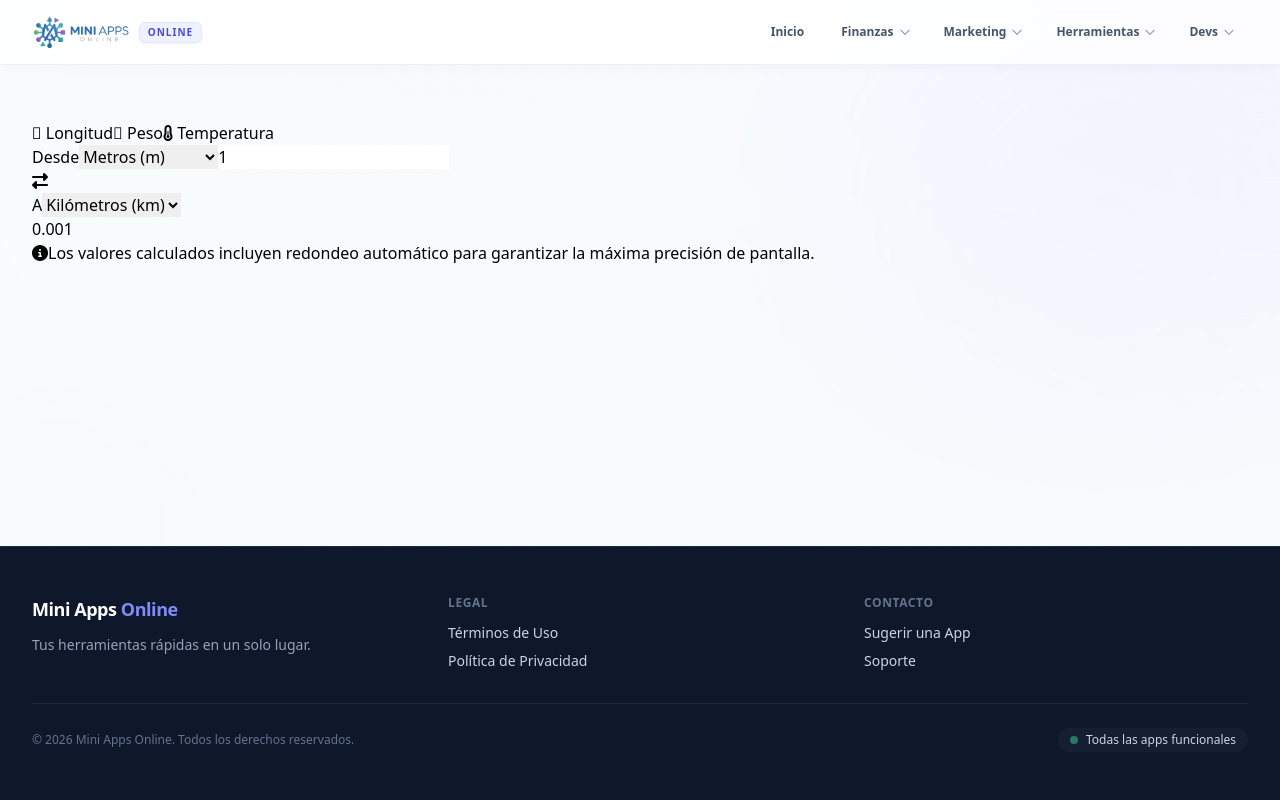
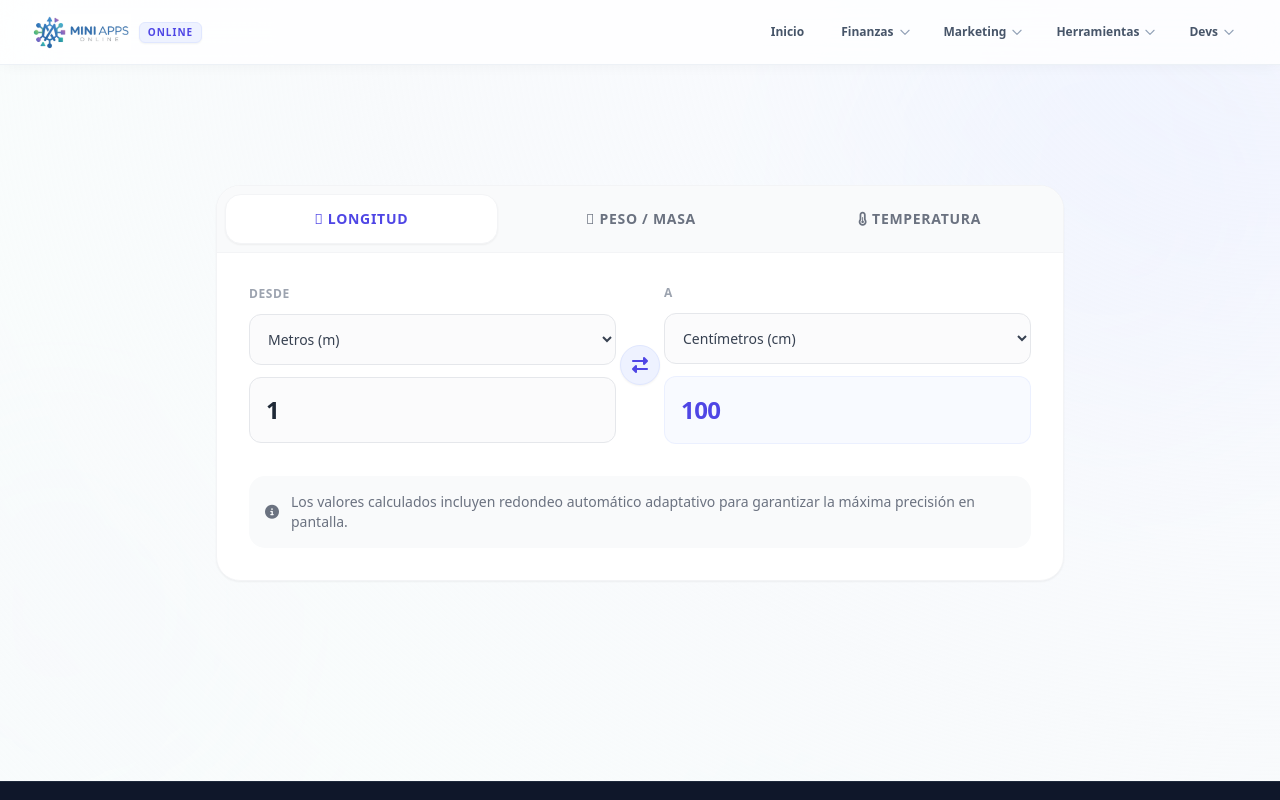
Before and after one commit to JORDYROJAS93/mini-apps-online, an Angular app: page /conversor-unidades in a window 1280 px wide. Shown: the top 800 px of the page. Built offline with nearby package versions, Linux system fonts and the light colour scheme.

Commit message:
Mejorando las unidads de conversion

```diff
--- a/src/app/tools/herramientas/unit-converter/unit-converter.css
+++ b/src/app/tools/herramientas/unit-converter/unit-converter.css
@@ -0,0 +1,74 @@
+.converter-container {
+  @apply max-w-4xl mx-auto my-10 p-4 sm:p-6;
+}
+
+.converter-card {
+  @apply bg-white rounded-3xl shadow-sm border border-gray-100 overflow-hidden;
+}
+
+.category-tabs-wrapper {
+  /* Le quitamos el scrollbar-none de aquí */
+  @apply flex bg-gray-50 border-b border-gray-100 p-2 gap-2 overflow-x-auto snap-x;
+}
+
+.category-tab-btn {
+  @apply flex-1 min-w-[140px] py-3.5 px-4 rounded-2xl text-xs sm:text-sm transition-all duration-200 uppercase tracking-wider font-semibold text-center whitespace-nowrap snap-center;
+}
+
+.tab-active {
+  @apply bg-white text-indigo-600 shadow-sm border border-gray-100;
+}
+
+.tab-inactive {
+  @apply text-gray-500 hover:bg-gray-100/70 hover:text-gray-700;
+}
+
+.converter-body {
+  @apply p-6 sm:p-8 space-y-8;
+}
+
+/* Grid responsivo: Se apila en teléfonos y se pone en fila en PCs */
+.converter-grid {
+  @apply grid grid-cols-1 md:grid-cols-2 gap-6 md:gap-12 items-center relative;
+}
+
+.input-block {
+  @apply space-y-3 w-full;
+}
+
+.block-label {
+  @apply block text-xs font-bold text-gray-400 uppercase tracking-wider;
+}
+
+.select-field {
+  @apply w-full p-3.5 bg-gray-50/70 border border-gray-200 rounded-xl focus:outline-none focus:border-indigo-500 focus:ring-2 focus:ring-indigo-100 outline-none text-gray-700 font-medium text-sm transition duration-200;
+}
+
+.input-field {
+  @apply w-full p-4 bg-gray-50/70 border border-gray-200 rounded-xl text-2xl font-bold text-gray-800 focus:outline-none focus:border-indigo-500 focus:ring-2 focus:ring-indigo-100 outline-none transition duration-200;
+}
+
+/* Adaptación del icono intermedio para que rote en móviles correctamente */
+.divider-icon-zone {
+  @apply flex md:absolute left-1/2 top-1/2 md:-translate-x-1/2 md:-translate-y-1/2 justify-center items-center z-10 my-1 md:my-0;
+}
+
+.circle-icon {
+  @apply bg-indigo-50 text-indigo-600 w-10 h-10 rounded-full border border-indigo-100 flex items-center justify-center shadow-sm;
+}
+
+.result-display-field {
+  @apply w-full p-4 bg-indigo-50/40 border border-indigo-100/50 rounded-xl text-2xl font-black text-indigo-600 min-h-[68px] flex items-center tracking-tight overflow-x-auto;
+}
+
+.info-footer-box {
+  @apply bg-gray-50 p-4 rounded-2xl flex items-start sm:items-center gap-3 text-xs sm:text-sm text-gray-500 leading-relaxed;
+}
+/* Ocultar la barra de scroll específicamente en este componente */
+.category-tabs-wrapper::-webkit-scrollbar {
+  display: none;
+}
+.category-tabs-wrapper {
+  -ms-overflow-style: none;
+  scrollbar-width: none;
+}
--- a/src/app/tools/herramientas/unit-converter/unit-converter.html
+++ b/src/app/tools/herramientas/unit-converter/unit-converter.html
@@ -1,54 +1,56 @@
-<div class="max-w-4xl mx-auto my-10 p-4">
-  <div class="bg-white rounded-3xl shadow-sm border border-gray-100 overflow-hidden">
+<div class="converter-container">
+  <div class="converter-card">
 
-    <div class="flex bg-gray-50 border-b border-gray-100 p-2 gap-2">
+    <div class="category-tabs-wrapper">
       <button
         *ngFor="let cat of categorias"
         (click)="categoriaSeleccionada = cat; onCategoriaChange()"
         [ngClass]="{
-          'bg-white text-blue-600 shadow-sm font-bold': categoriaSeleccionada === cat,
-          'text-gray-500 hover:bg-gray-100': categoriaSeleccionada !== cat
+          'tab-active': categoriaSeleccionada === cat,
+          'tab-inactive': categoriaSeleccionada !== cat
         }"
-        class="flex-1 py-3 px-4 rounded-2xl text-sm transition-all duration-200 uppercase tracking-wider font-medium text-center">
+        class="category-tab-btn">
         <i class="mr-2" [ngClass]="{
           'fa-solid fa-ruler': cat === 'Longitud',
-          'fa-solid fa-weight-hanging': cat === 'Peso',
+          'fa-solid fa-weight-hanging': cat === 'Peso / Masa',
           'fa-solid fa-temperature-half': cat === 'Temperatura'
         }"></i>
         {{ cat }}
       </button>
     </div>
 
-    <div class="p-8 space-y-8">
-      <div class="grid grid-cols-1 md:grid-cols-2 gap-8 items-center relative">
+    <div class="converter-body">
+      <div class="converter-grid">
 
-        <div class="space-y-3">
-          <label class="block text-xs font-bold text-gray-400 uppercase tracking-wider">Desde</label>
-          <select [(ngModel)]="unidadOrigen" (change)="convertir()" class="w-full p-3 bg-gray-50 border border-gray-200 rounded-xl focus:ring-2 focus:ring-blue-500 outline-none text-gray-700 font-medium">
+        <div class="input-block">
+          <label class="block-label">Desde</label>
+          <select [(ngModel)]="unidadOrigen" (change)="convertir()" class="select-field">
             <option *ngFor="let uni of unidadesPorCategoria[categoriaSeleccionada]" [value]="uni">{{ uni }}</option>
           </select>
-          <input type="number" [(ngModel)]="valorOrigen" (input)="convertir()" class="w-full p-4 bg-gray-50 border border-gray-200 rounded-xl text-2xl font-bold text-gray-800 focus:ring-2 focus:ring-blue-500 outline-none" placeholder="0">
+          <input type="number" [(ngModel)]="valorOrigen" (input)="convertir()" class="input-field" placeholder="0">
         </div>
 
-        <div class="hidden md:flex absolute left-1/2 top-1/2 -translate-x-1/2 -translate-y-1/2 bg-blue-50 text-blue-600 w-10 h-10 rounded-full border border-blue-100 items-center justify-center shadow-sm z-10">
-          <i class="fa-solid fa-right-left"></i>
-        </div>
+        <div class="divider-icon-zone">
+  <div (click)="intercambiarUnidades()" class="circle-icon cursor-pointer hover:bg-indigo-100 transition-colors duration-150" title="Intercambiar unidades">
+    <i class="fa-solid fa-right-left rotate-90 md:rotate-0"></i>
+  </div>
+</div>
 
-        <div class="space-y-3">
-          <label class="block text-xs font-bold text-gray-400 uppercase tracking-wider">A</label>
-          <select [(ngModel)]="unidadDestino" (change)="convertir()" class="w-full p-3 bg-gray-50 border border-gray-200 rounded-xl focus:ring-2 focus:ring-blue-500 outline-none text-gray-700 font-medium">
+        <div class="input-block">
+          <label class="block-label">A</label>
+          <select [(ngModel)]="unidadDestino" (change)="convertir()" class="select-field">
             <option *ngFor="let uni of unidadesPorCategoria[categoriaSeleccionada]" [value]="uni">{{ uni }}</option>
           </select>
-          <div class="w-full p-4 bg-blue-50/50 border border-blue-100/50 rounded-xl text-2xl font-black text-blue-600 min-h-[64px] flex items-center">
+          <div class="result-display-field">
             {{ valorDestino }}
           </div>
         </div>
 
       </div>
 
-      <div class="bg-gray-50 p-4 rounded-2xl flex items-center gap-3 text-sm text-gray-500">
-        <i class="fa-solid fa-circle-info text-blue-500"></i>
-        <span>Los valores calculados incluyen redondeo automático para garantizar la máxima precisión de pantalla.</span>
+      <div class="info-footer-box">
+        <i class="fa-solid fa-circle-info text-indigo-500 text-base"></i>
+        <span>Los valores calculados incluyen redondeo automático adaptativo para garantizar la máxima precisión en pantalla.</span>
       </div>
     </div>
 
--- a/src/app/tools/herramientas/unit-converter/unit-converter.ts
+++ b/src/app/tools/herramientas/unit-converter/unit-converter.ts
@@ -1,7 +1,6 @@
+import { Component } from '@angular/core';
 import { CommonModule } from '@angular/common';
-import { Component } from '@angular/core';
 import { FormsModule } from '@angular/forms';
-
 
 interface UnidadesDiccionario {
   [key: string]: { [unidad: string]: number };
@@ -12,38 +11,51 @@ interface UnidadesDiccionario {
   standalone: true,
   imports: [CommonModule, FormsModule],
   templateUrl: './unit-converter.html',
-  styleUrl: './unit-converter.css',
+  styleUrls: ['./unit-converter.css'],
 })
 export class UnitConverterComponent {
-  categorias = ['Longitud', 'Peso', 'Temperatura'];
+  categorias = ['Longitud', 'Peso / Masa', 'Temperatura'];
   categoriaSeleccionada = 'Longitud';
 
-  // Unidades disponibles por categoría
+  // Más de 10 unidades populares por categoría
   unidadesPorCategoria: { [key: string]: string[] } = {
-    Longitud: ['Metros (m)', 'Kilómetros (km)', 'Millas (mi)', 'Pies (ft)', 'Pulgadas (in)'],
-    Peso: ['Kilogramos (kg)', 'Gramos (g)', 'Libras (lb)', 'Onzas (oz)'],
+    Longitud: [
+      'Metros (m)', 'Kilómetros (km)', 'Centímetros (cm)', 'Milímetros (mm)',
+      'Millas (mi)', 'Yardas (yd)', 'Pies (ft)', 'Pulgadas (in)', 'Millas Náuticas (NM)'
+    ],
+    'Peso / Masa': [
+      'Kilogramos (kg)', 'Gramos (g)', 'Miligramos (mg)', 'Libras (lb)',
+      'Onzas (oz)', 'Toneladas Métricas (t)', 'Quilates (ct)'
+    ],
     Temperatura: ['Celsius (°C)', 'Fahrenheit (°F)', 'Kelvin (K)']
   };
 
   unidadOrigen = 'Metros (m)';
-  unidadDestino = 'Kilómetros (km)';
+  unidadDestino = 'Centímetros (cm)';
   valorOrigen: number = 1;
-  valorDestino: number = 0.001;
+  valorDestino: number = 100;
 
-  // Factores de conversión usando una unidad base (m para longitud, kg para peso)
+  // Valor exacto de cada unidad traducido a una UNIDAD BASE (Metro para longitud, Gramo para peso)
   factores: UnidadesDiccionario = {
     Longitud: {
       'Metros (m)': 1,
       'Kilómetros (km)': 1000,
-      'Millas (mi)': 1609.34,
+      'Centímetros (cm)': 0.01,
+      'Milímetros (mm)': 0.001,
+      'Millas (mi)': 1609.344,
+      'Yardas (yd)': 0.9144,
       'Pies (ft)': 0.3048,
-      'Pulgadas (in)': 0.0254
+      'Pulgadas (in)': 0.0254,
+      'Millas Náuticas (NM)': 1852
     },
-    Peso: {
-      'Kilogramos (kg)': 1,
-      'Gramos (g)': 0.001,
-      'Libras (lb)': 0.453592,
-      'Onzas (oz)': 0.0283495
+    'Peso / Masa': {
+      'Gramos (g)': 1,
+      'Kilogramos (kg)': 1000,
+      'Miligramos (mg)': 0.001,
+      'Libras (lb)': 453.59237,
+      'Onzas (oz)': 28.349523,
+      'Toneladas Métricas (t)': 1000000,
+      'Quilates (ct)': 0.2
     }
   };
 
@@ -52,7 +64,6 @@ export class UnitConverterComponent {
   }
 
   onCategoriaChange() {
-    // Actualizar unidades por defecto al cambiar de categoría
     const lista = this.unidadesPorCategoria[this.categoriaSeleccionada];
     this.unidadOrigen = lista[0];
     this.unidadDestino = lista[1];
@@ -65,29 +76,26 @@ export class UnitConverterComponent {
       return;
     }
 
-    // Caso especial: Temperatura (no usa factores multiplicativos simples)
     if (this.categoriaSeleccionada === 'Temperatura') {
       this.valorDestino = this.convertirTemperatura(this.valorOrigen, this.unidadOrigen, this.unidadDestino);
       return;
     }
 
-    // Caso general: Longitud y Peso usando la unidad base
-    const enBase = this.valorOrigen * this.factores[this.categoriaSeleccionada][this.unidadOrigen];
-    const resultado = enBase / this.factores[this.categoriaSeleccionada][this.unidadDestino];
+    // Convertir de Origen a la unidad Base, luego de la Base a la unidad Destino
+    const valorEnBase = this.valorOrigen * this.factores[this.categoriaSeleccionada][this.unidadOrigen];
+    const resultado = valorEnBase / this.factores[this.categoriaSeleccionada][this.unidadDestino];
 
-    // Redondear a 6 decimales para evitar problemas de coma flotante en JS
+    // Redondeo inteligente a 6 decimales para evitar flotantes extraños en JS
     this.valorDestino = Math.round(resultado * 1000000) / 1000000;
   }
 
   private convertirTemperatura(valor: number, de: string, a: string): number {
     let celsius = 0;
 
-    // Convertir origen a Celsius
     if (de.includes('°C')) celsius = valor;
     else if (de.includes('°F')) celsius = (valor - 32) * 5 / 9;
     else if (de.includes('K')) celsius = valor - 273.15;
 
-    // Convertir Celsius a destino
     let resultado = 0;
     if (a.includes('°C')) resultado = celsius;
     else if (a.includes('°F')) resultado = (celsius * 9 / 5) + 32;
@@ -95,4 +103,24 @@ export class UnitConverterComponent {
 
     return Math.round(resultado * 100) / 100;
   }
+
+
+  intercambiarUnidades() {
+  // 1. Guardar temporalmente los valores actuales de Origen
+  const unidadTemporal = this.unidadOrigen;
+  const valorTemporal = this.valorOrigen;
+
+  // 2. Intercambiar las unidades
+  this.unidadOrigen = this.unidadDestino;
+  this.unidadDestino = unidadTemporal;
+
+  // 3. Pasar el resultado calculado al campo de entrada original
+  // Esto hace que si tenías 1°C = 33.8°F, al invertir ponga 33.8°F en el input "Desde"
+  this.valorOrigen = this.valorDestino;
+
+  // 4. Volver a ejecutar la conversión matemática para actualizar el cuadro azul
+  this.convertir();
 }
+
+
+}
--- a/src/styles.css
+++ b/src/styles.css
@@ -1,3 +1,15 @@
 @tailwind base;
 @tailwind components;
 @tailwind utilities;
+
+@layer utilities {
+  /* Ocultar barra de scroll para Chrome, Safari y Opera */
+  .scrollbar-none::-webkit-scrollbar {
+    display: none;
+  }
+  /* Ocultar barra de scroll para IE, Edge y Firefox */
+  .scrollbar-none {
+    -ms-overflow-style: none;  /* IE and Edge */
+    scrollbar-width: none;  /* Firefox */
+  }
+}
```
